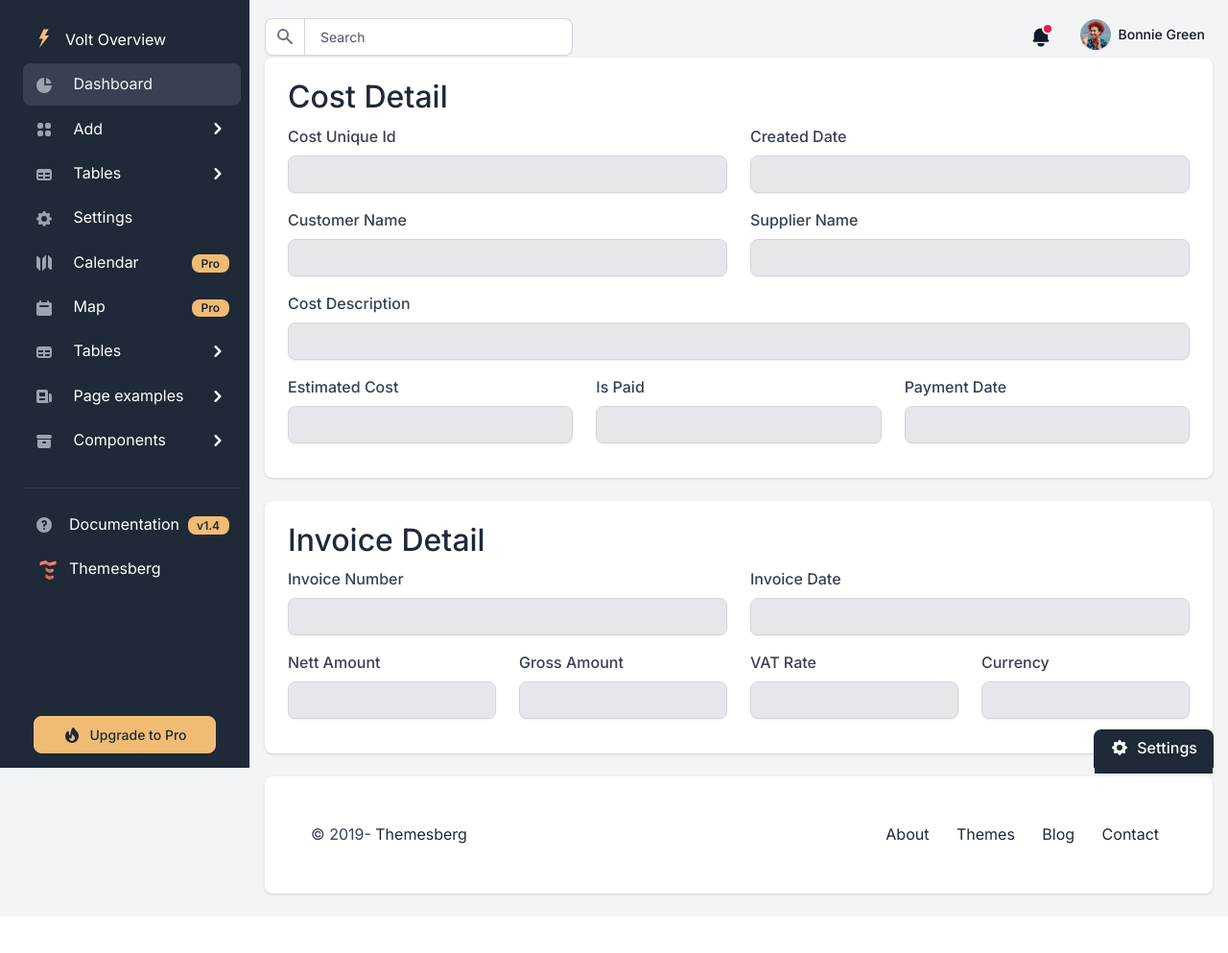
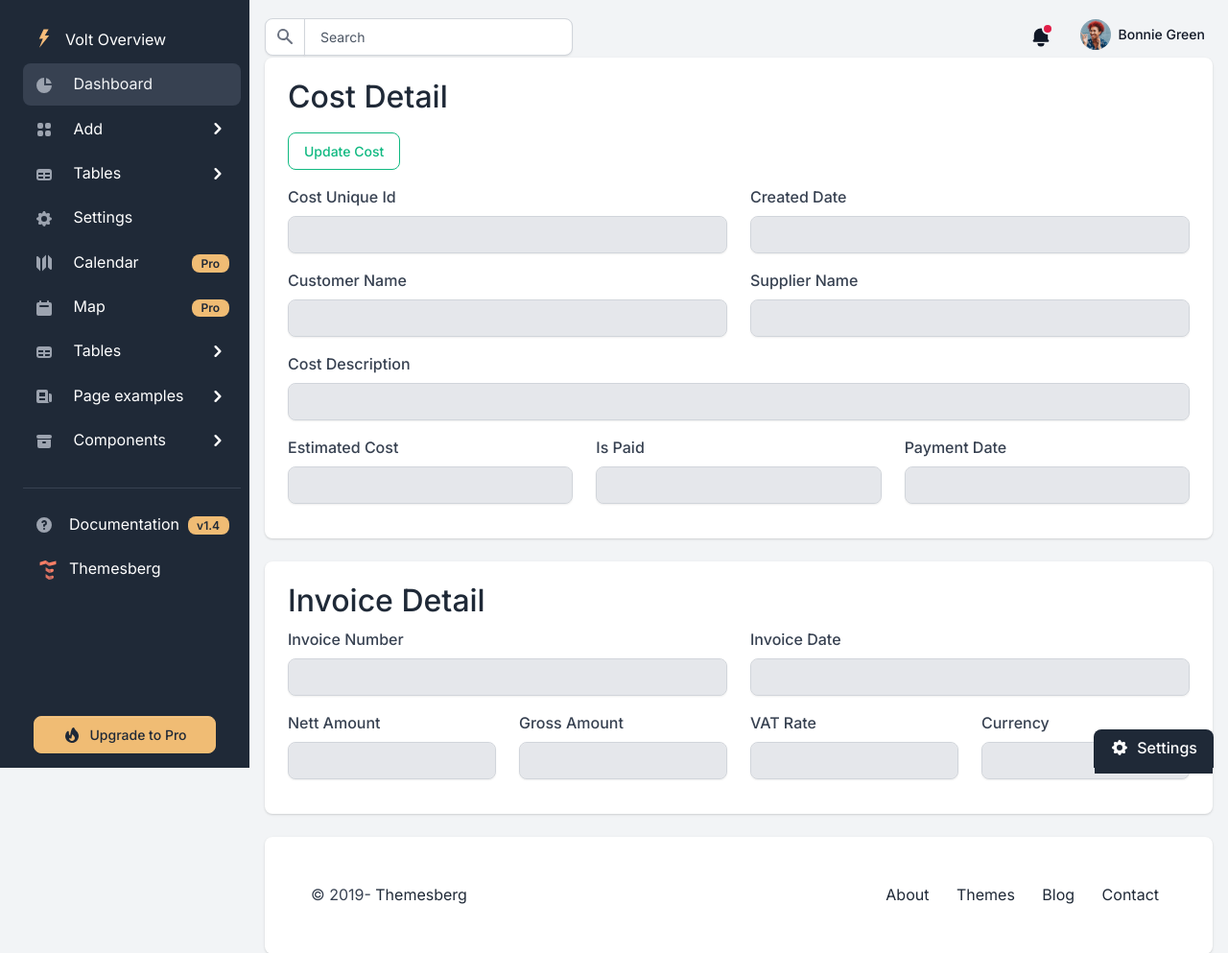
Before and after one commit to Luczho/CashflowManager, a Django app: template costs_records/templates/costs_records/cost-detail.html in a window 1280 px wide. Shown: the top 993 px of the page at 96% size. Before the commit the page ends 955 px from the top, so only its background shows below. Run offline with Django 4.2, Linux system fonts and the light colour scheme; the template is opened without the code that fills it, so the values that code supplies are empty; some libraries are stand-ins or nearby versions.

Commit message:
feat: add cost update button in detail view

```diff
--- a/costs_records/templates/costs_records/cost-detail.html
+++ b/costs_records/templates/costs_records/cost-detail.html
@@ -4,6 +4,9 @@
     <div class="card border-0 shadow mb-4">
         <div class="card-body">
             <h2><a class="article-title" href="#">Cost Detail</a></h2>
+            <p></p>
+            <a href="{% url 'update-cost' pk=object.pk %}" class="btn btn-outline-success" type="button">Update Cost</a>
+            <p></p>
             <div class="row">
                 <div class="col-md-6 mb-3">
                     <div>
```
